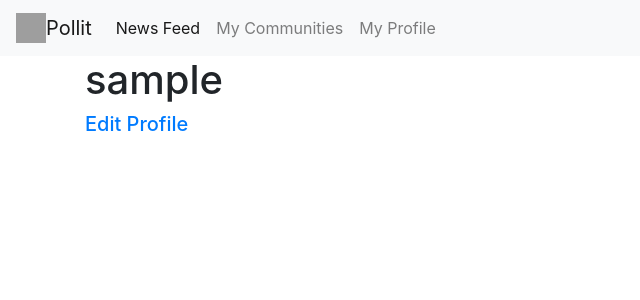
After one commit to GermanovaPolina/web, a Flask app: a page that uses templates/base.html in a window 1280 px wide. The commit adds this page. Shown: the top 300 px of the page, without its empty margins (0-640 px from the left). Run offline with Flask 2, Linux system fonts and the light colour scheme; a user stored in the database is signed in; some libraries are stand-ins or nearby versions; grey boxes are pictures that could not be loaded.

Commit message:
/profile
profile page was made

```diff
--- a/main.py
+++ b/main.py
@@ -1,16 +1,21 @@
 from flask import Flask, render_template, session, redirect
-from login import LoginForm, RegForm
+from forms import LoginForm, RegForm, EditForm
 from models import DB, UserModel, NewsModel, CommunityModel
 
 
 app = Flask(__name__)
 app.config['SECRET_KEY'] = 'polina_secret_key'
 db = DB()
+user_model = UserModel(db.get_connection())
+user_model.init_table()
+news_model = NewsModel(db.get_connection())
+news_model.init_table()
 
 @app.route('/')
 @app.route('/login', methods=['GET', 'POST'])
 def login():
-    print(session)
+    if 'username' not in session:
+        return redirect('/login')
     form = LoginForm()
     user_name = form.username.data
     password = form.password.data
@@ -21,9 +26,10 @@ def login():
     if (exists[0]):
         session['username'] = user_name
         session['user_id'] = exists[1]
-        return redirect("/news_feed")
+        #return redirect("/news_feed")
+        return redirect(("/profile/{}").format(user_name))
     elif not(user_name is None) and not(password is None):
-        existence = 'Такого пользователя не существует'
+        existence = 'Wrong username or password'
     return render_template('login.html', form=form, existence=existence)
 
 
@@ -35,6 +41,8 @@ def logout():
 
 @app.route('/registration', methods=['GET', 'POST'])
 def reg():
+    if 'username' not in session:
+        return redirect('/login')
     form = RegForm()
     user_name = form.username.data
     password = form.password.data
@@ -44,10 +52,33 @@ def reg():
         user_model.insert(user_name, password)
         return redirect("/login")
     elif not (user_name is None) and not (password is None):
-        existence = 'Это имя уже занято'
+        existence = 'This name is taken'
     return render_template('registration.html', form=form, existence=existence)
 
 
+@app.route('/profile/<user_name>', methods=['GET', 'POST'])
+def profile(user_name):
+    if 'username' not in session:
+        return redirect('/login')
+    user_id = session['user_id']
+    news = NewsModel(db.get_connection()).get_all(user_id)
+    return render_template('profile.html', user_name=session['username'], news=news)
+
+@app.route('/edit/<user_name>', methods=['GET', 'POST'])
+def edit(user_name):
+    if 'username' not in session:
+        return redirect('/login')
+    form = EditForm()
+    if session['username'] != user_name:
+        return redirect('/profile/<user_name>')
+    user_model = UserModel(db.get_connection())
+    new_name = form.username.data
+    print([tuply[1] for tuply in user_model.get_all()])
+    if not new_name in [tuply[1] for tuply in user_model.get_all()]:
+        user_model.update(new_name, session['user_id'])
+        session['username'] = new_name
+        return redirect(('/profile/{}').format(new_name))
+    return render_template('edit.html', form=form, user_name=user_name)
 
 if __name__ == '__main__':
     app.run(port=8080, host='127.0.0.1')
--- a/models.py
+++ b/models.py
@@ -56,7 +56,7 @@ class UserModel:
 
     def update(self, user_name, user_id):
         cursor = self.connection.cursor()
-        cursor.execute('''UPDATE users SET username = '{}' WHERE id = {}'''.format(user_name, str(user_id)))
+        cursor.execute('''UPDATE users SET user_name = '{}' WHERE id = {}'''.format(user_name, str(user_id)))
         cursor.close()
         self.connection.commit()
 
@@ -80,11 +80,8 @@ class NewsModel:
                              hashtag VARCHAR(100),
                              content VARCHAR(1000),
                              date VARCHAR(1000),
-                             user_id INTEGER,
-                             edited INTEGER
+                             user_id INTEGER
                              )''')
-        cursor.execute('''ALTER TABLE news
-                            DEFAULT 0 FOR EDITED''')
         cursor.close()
         self.connection.commit()
 
@@ -126,7 +123,6 @@ class NewsModel:
             cursor.execute('''UPDATE news SET content = '{}' WHERE id = {}'''.format(content, str(news_id)))
         if hashtag:
             cursor.execute('''UPDATE news SET content = '{}' WHERE id = {}'''.format(hashtag, str(news_id)))
-        cursor.execute('UPDATE news SET edited = 1 WHERE id = {}')
         cursor.close()
         self.connection.commit()
 
--- a/templates/base.html
+++ b/templates/base.html
@@ -22,7 +22,7 @@
         {% if "username" in session %}
         <a class="nav-item nav-link active" href="#">News Feed <span class="sr-only"></span></a>
       <a class="nav-item nav-link" href="#">My Communities</a>
-      <a class="nav-item nav-link" href="#">My Profile</a>
+      <a class="nav-item nav-link" href="/profile/{{ session['username'] }}">My Profile</a>
       {% endif %}
     </div>
   </div>
--- /dev/null
+++ b/templates/profile.html
@@ -0,0 +1,20 @@
+{% extends "base.html" %}
+
+{% block content %}
+    <h1>{{ user_name }}</h1>
+    {% if user_name == session['username'] %}
+        <h5><a href="/edit/{{ user_name }}">Edit Profile</a></h5>
+    {% endif %}
+    {% for item in news %}
+    <div class="alert alert-dark" role="alert">
+        <h3>{{item[1]}}</h3>
+        <h2>{{item[2]}}</h2>
+        <h3>{{item[3]}}</h3>
+        <div>{{ item[4]}}</div>
+        <div>{{ item[5]}}</div>
+        {% if user_name == session['username'] %}
+            <a href="/delete_news/{{item[0]}}">Удалить новость</a>
+        {% endif %}
+    </div>
+    {% endfor %}
+{% endblock %}
```
Also changed, not shown: forms.py (added, +19 -0 lines), templates/edit.html (added, +18 -0 lines), news.db.
